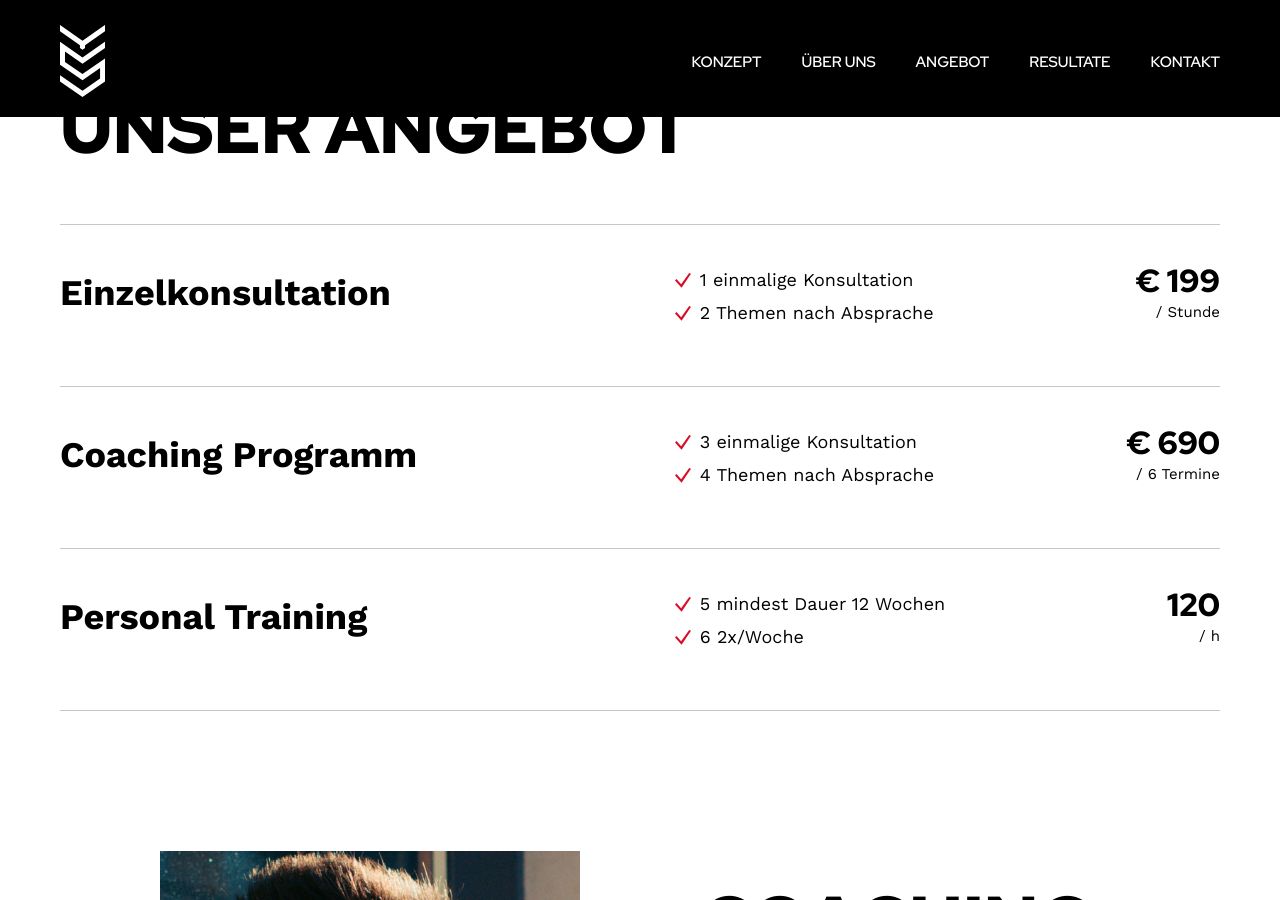
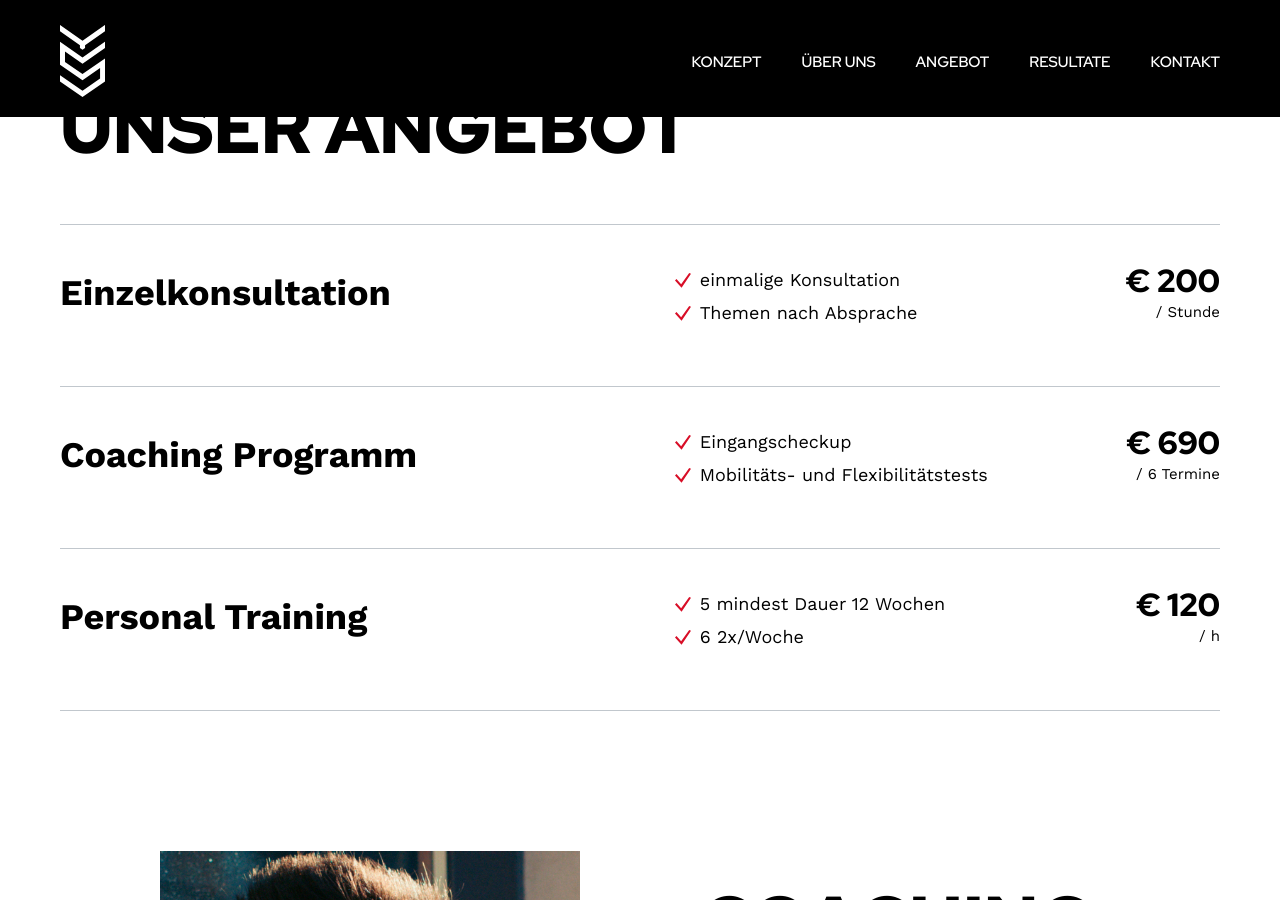
Before and after one commit to yspt-de/www, a Jekyll site: the page built from index.markdown, in a window 1280 px wide and 900 px high, scrolled down 2323 px. Built offline with Jekyll 4.4.1, drawn with Linux system fonts in a browser that asks for light colours.

Commit message:
Update from Forestry.io Yusuf Shafiq updated index.markdown

```diff
--- a/index.markdown
+++ b/index.markdown
@@ -29,19 +29,19 @@ about-text: |-
 services-h2: UNSER ANGEBOT
 services:
 - title: Einzelkonsultation
-  price: "€ 199"
+  price: "€ 200"
   price-einheit: Stunde
   usps:
-  - 1 einmalige Konsultation
-  - 2 Themen nach Absprache
+  - einmalige Konsultation
+  - Themen nach Absprache
 - title: Coaching Programm
   price: "€ 690"
   price-einheit: 6 Termine
   usps:
-  - 3 einmalige Konsultation
-  - 4 Themen nach Absprache
+  - Eingangscheckup
+  - Mobilitäts- und Flexibilitätstests
 - title: Personal Training
-  price: "120"
+  price: "€ 120"
   price-einheit: h
   usps:
   - 5 mindest Dauer 12 Wochen
```
